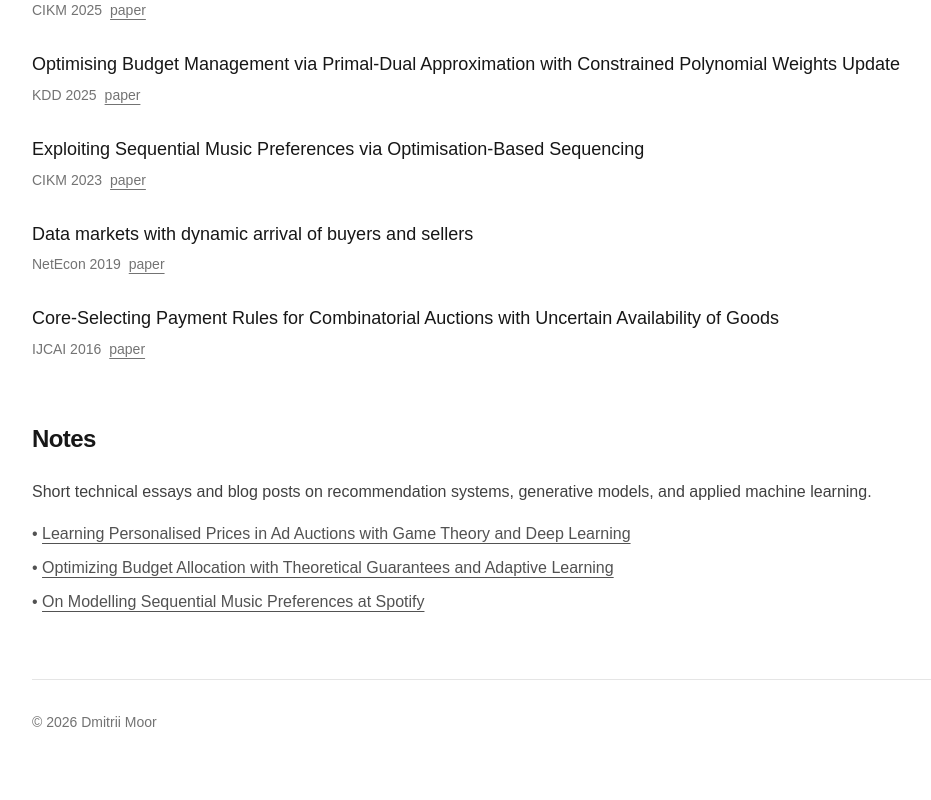
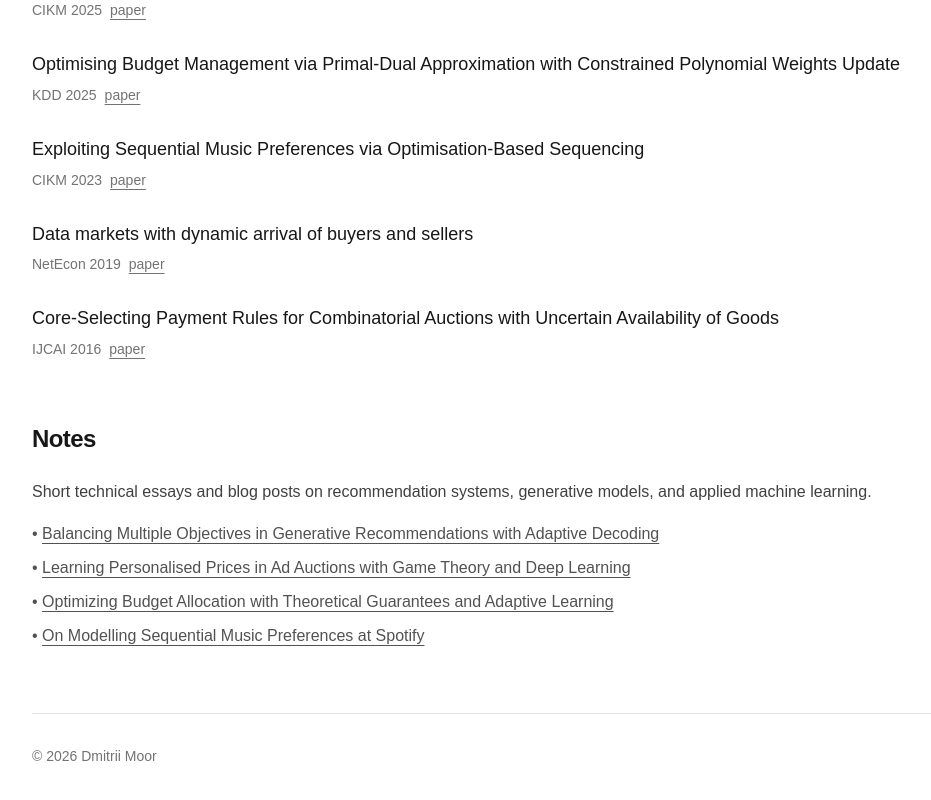
Before and after one commit to dmitrii-moor/dmitrii-moor-website, a Next.js app in the folder personal-site/: page / in a window 1280 px wide. Shown: the part 910-1710 px from the top of the page, without its empty margins (96-1027 px from the left). Before the commit the page ends 1682 px from the top, so only its background shows below. Built offline with nearby package versions, Linux system fonts and the light colour scheme.

Commit message:
added the new blog post

```diff
--- a/personal-site/app/page.tsx
+++ b/personal-site/app/page.tsx
@@ -202,7 +202,14 @@ export default function ResearchWebsite() {
             </p>
 
             <ul className="space-y-2 text-neutral-600">
-            <li>
+
+              <li>
+                • <a href="https://research.atspotify.com/2026/8/balancing-multiple-objectives-in-generative-recommendations-with-adaptive-decoding" className="hover:text-black underline underline-offset-4">
+                  Balancing Multiple Objectives in Generative Recommendations with Adaptive Decoding
+                </a>
+              </li>
+
+              <li>
                 • <a href="https://research.atspotify.com/2025/11/learning-personalised-prices-in-ad-auctions-with-game-theory-and-deep" className="hover:text-black underline underline-offset-4">
                   Learning Personalised Prices in Ad Auctions with Game Theory and Deep Learning
                 </a>
```
